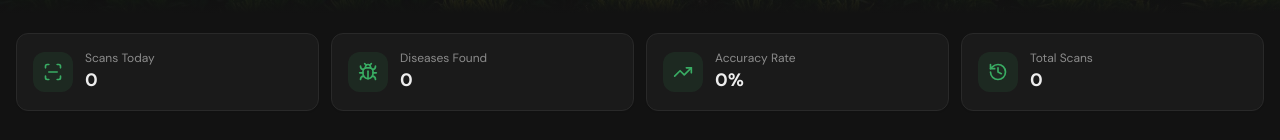
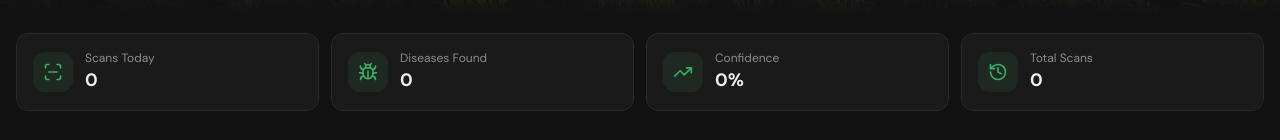
Before and after one commit to nisa01-cmd/Phytoscan, a React (Vite) app in the folder frontend/: page / in a window 1280 px wide. Shown: the part 268-408 px from the top of the page. Built offline with nearby package versions, Linux system fonts and the light colour scheme; the HTML template or start-up script is replaced by a standard one.

Commit message:
confidence

```diff
--- a/frontend/src/pages/Index.tsx
+++ b/frontend/src/pages/Index.tsx
@@ -213,7 +213,7 @@ const Index = () => {
         <div className="grid grid-cols-2 lg:grid-cols-4 gap-3 fade-in-up">
           <StatsCard icon={ScanLine} label="Scans Today" value={stats.scansToday.toString()} />
           <StatsCard icon={Bug} label="Diseases Found" value={stats.diseasesFound.toString()} />
-          <StatsCard icon={TrendingUp} label="Accuracy Rate" value={`${stats.accuracy}%`} />
+          <StatsCard icon={TrendingUp} label="Confidence" value={`${stats.accuracy}%`} />
           <StatsCard icon={History} label="Total Scans" value={stats.totalScans.toString()} />
         </div>
       </section>
```
